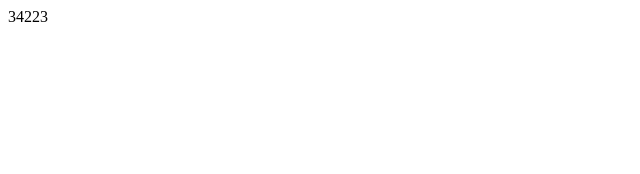
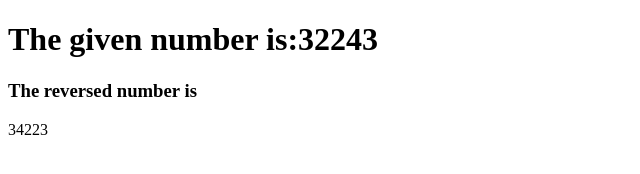
Before and after one commit to TrishaChikoti/Mern-full-stack-2, a plain HTML site: page JavaScript/JS-1.html in a window 1280 px wide. Shown: the whole page, without its empty margins (0-640 px from the left). Drawn offline with Linux system fonts and the light colour scheme.

Commit message:
JS-1.html

```diff
--- a/JavaScript/JS-1.html
+++ b/JavaScript/JS-1.html
@@ -6,6 +6,8 @@
     <title>JS Task-1</title>
 </head>
 <body>
+    <h1>The given number is:32243</h1>
+    <h3>The reversed number is</h3>
     <script>
         function revNumber(num) {
             let numStr = num.toString();
```
